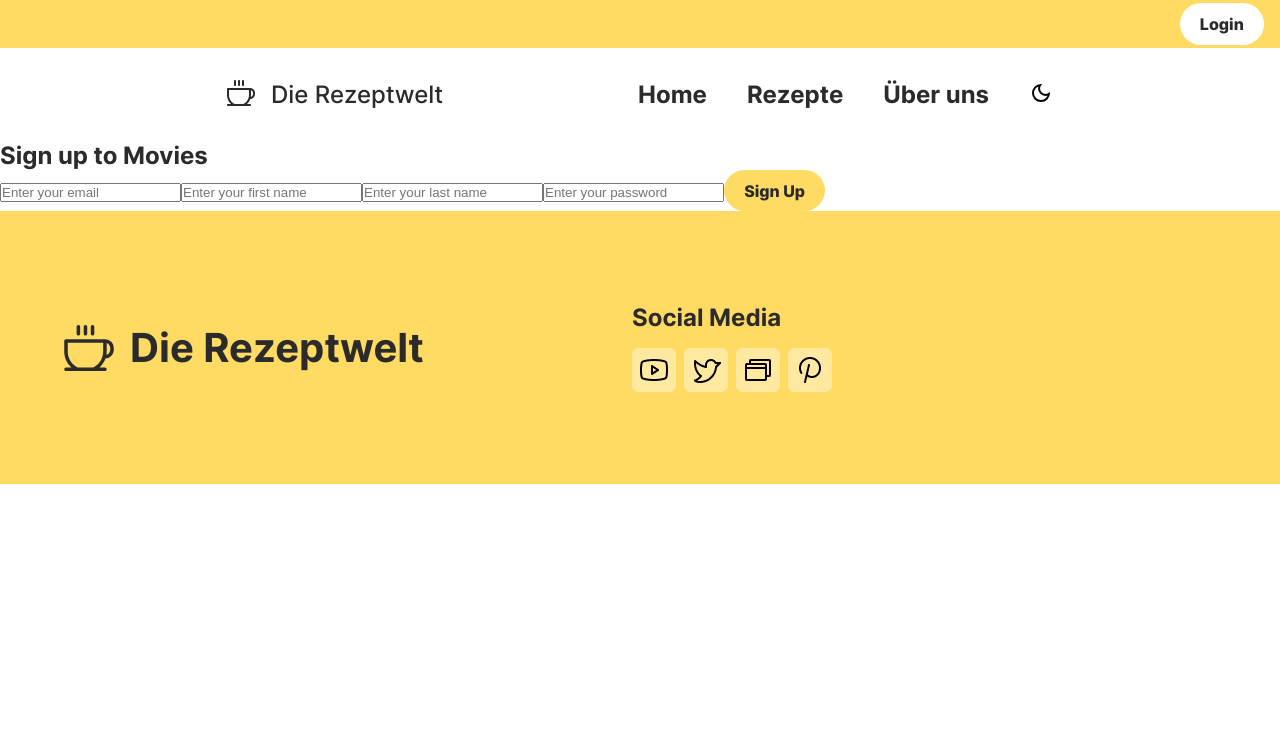
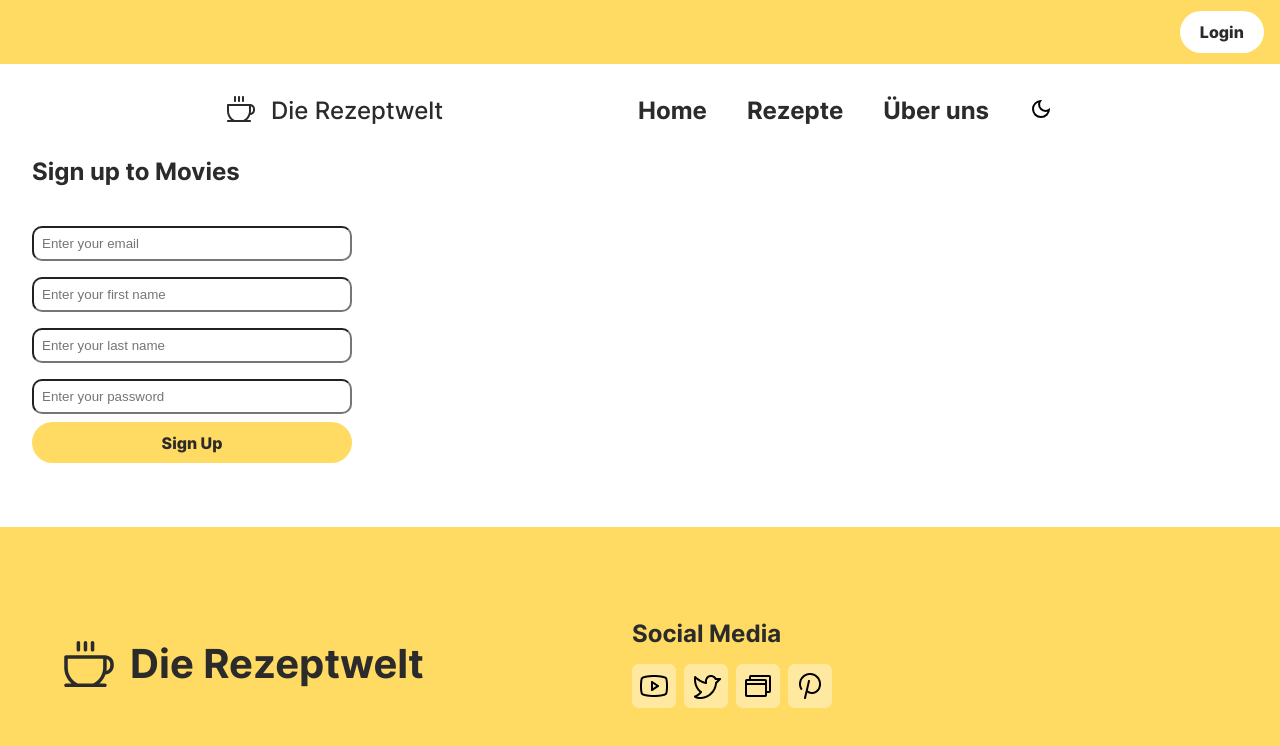
Before and after one commit to pablobeckg/Recipes, a React (Vite) app: page /signup in a window 1280 px wide. Shown: the top 746 px of the page. Built offline with nearby package versions, Linux system fonts and the light colour scheme; no server answers.

Commit message:
fixed bugs and style

```diff
--- a/src/App.css
+++ b/src/App.css
@@ -4,3 +4,9 @@
   color: var(--primary-color);
   font-family: "Inter";
 }
+
+.app-container {
+  display: flex;
+  flex-direction: column;
+  min-height: 100vh;
+}
--- a/src/components/Footer/Footer.css
+++ b/src/components/Footer/Footer.css
@@ -1,6 +1,9 @@
 footer {
     background-color: var(--secundary-color);
+    bottom: 0;
+    width: 100%;
 }
+
 
 .footer-content{
     height: 273px;
--- a/src/components/LoginStatus/LoginStatus.css
+++ b/src/components/LoginStatus/LoginStatus.css
@@ -1,5 +1,5 @@
 .login-status {
-    height: 3rem;
+    height: 4rem;
     background-color: var(--secundary-color);
     display: flex;
     justify-content: right;
--- a/src/components/LoginStatus/LoginStatus.tsx
+++ b/src/components/LoginStatus/LoginStatus.tsx
@@ -13,26 +13,28 @@ const LoginStatus = () => {
     const signoutResponse = await supabaseClient.auth.signOut();
 
     if (signoutResponse.error) {
-        console.error('Logout error', signoutResponse.error)
-    }else {
-        userContext?.setUser(null);
+      console.error("Logout error", signoutResponse.error);
+    } else {
+      userContext?.setUser(null);
     }
-  }
+  };
 
   return (
     <div className="login-status">
       {user ? (
         <div>
-           <span>Welcome, </span>
+          <span>Welcome, </span>
           <span>
             <Link to="/profile">{user.email}</Link>
           </span>
-          <button className="logout-button" onClick={(handleLogoutClicked)}>Logout</button>
+          <button className="logout-button" onClick={handleLogoutClicked}>
+            Logout
+          </button>
         </div>
       ) : (
-        <button>
-          <Link to="/login">Login</Link>
-        </button>
+        <Link to="/login">
+          <button>Login </button>
+        </Link>
       )}
     </div>
   );
--- a/src/index.css
+++ b/src/index.css
@@ -24,9 +24,6 @@
 
 a {
   text-decoration: inherit;
-}
-a:hover {
-  color: #535bf2;
 }
 
 body {
--- a/src/pages/LoginPage/LoginPage.css
+++ b/src/pages/LoginPage/LoginPage.css
@@ -1,6 +1,7 @@
 .login-container {
     padding: 4rem;
     background-color: var(--background-color);
+    flex: 1;
 }
 
 .login-form {
@@ -28,3 +29,7 @@
     margin: 1rem 0;
     font-weight: 600;
 }
+
+.account-buttons-container button {
+margin-right: 1rem;
+}
--- a/src/pages/LoginPage/LoginPage.tsx
+++ b/src/pages/LoginPage/LoginPage.tsx
@@ -94,7 +94,7 @@ const LoginPage = () => {
         {successMessage && <p className="success-message">{successMessage}</p>}
         <button type="submit">Login</button>
       </form>
-      <div className="reset-password-container">
+      <div className="account-buttons-container">
         <button className="additional-button" onClick={handleResetPassword}>
           Forgot your password?
         </button>
--- a/src/pages/ProfilePage/ProfilePage.css
+++ b/src/pages/ProfilePage/ProfilePage.css
@@ -0,0 +1,9 @@
+.profile-page {
+    flex: 1;
+    padding: 4rem;
+
+}
+
+.profile-page p {
+    margin-bottom: 1rem;
+}
--- a/src/pages/Signup/Signup.css
+++ b/src/pages/Signup/Signup.css
@@ -0,0 +1,24 @@
+.signup-container{
+    flex: 1;
+}
+
+.signup-form {
+    display: flex;
+    flex-direction: column;
+    margin-left: 2rem;
+}
+
+.signup-form h2{
+    margin-bottom: 2rem;
+}
+
+.signup-form input {
+    margin: 0.5rem 0.5rem 0.5rem 0;
+    padding: 0.5rem;
+    border-radius: 10px;
+    width: 20rem;
+}
+
+.signup-form button {
+    width: 20rem;
+}
--- a/src/pages/Signup/Signup.tsx
+++ b/src/pages/Signup/Signup.tsx
@@ -1,5 +1,6 @@
 import { useState } from "react";
 import supabaseClient from "../../lib/supabaseClient";
+import "./Signup.css"
 
 const SignUpPage = () => {
   const [email, setEmail] = useState<string>("");
```
Also changed, not shown: src/pages/ProfilePage/ProfilePage.tsx (+6 -6 lines).
